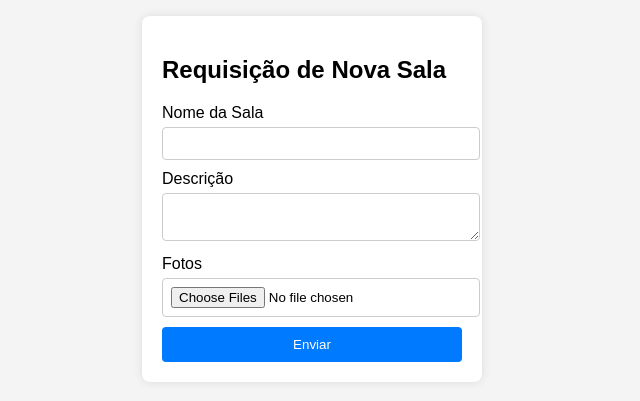
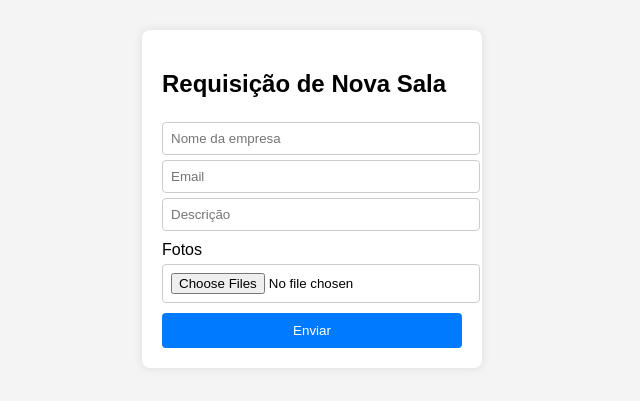
Before and after one commit to GustavoGPQ/Workly, a plain HTML site: page req.html in a window 1280 px wide. Shown: the part 209-610 px from the top of the page, without its empty margins (328-968 px from the left). Drawn offline with Linux system fonts and the light colour scheme.

Commit message:
Req de sala adicionada

```diff
--- a/req.html
+++ b/req.html
@@ -49,14 +49,15 @@
 <body>
     <div class="container">
         <h2>Requisição de Nova Sala</h2>
-        <form>
-            <label for="nome">Nome da Sala</label>
-            <input type="text" id="nome" name="nome" required>
+        <form action="https://getform.io/f/akkykega" method="POST" enctype="multipart/form-data">
+            <input type="text" name="name" placeholder="Nome da empresa" required />
 
-            <label for="descricao">Descrição</label>
-            <textarea id="descricao" name="descricao" required></textarea>
+            <input type="email" name="email" placeholder="Email" required />
+
+            <input type="text" name="subject" placeholder="Descrição" required />
 
             <label for="fotos">Fotos</label>
+
             <input type="file" id="fotos" name="fotos" multiple accept="image/*">
 
             <button type="submit">Enviar</button>
```
Also changed, not shown: index.html (+1 -0 lines).
